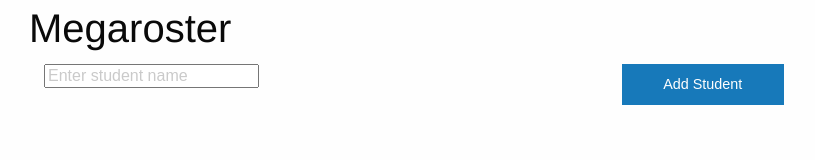
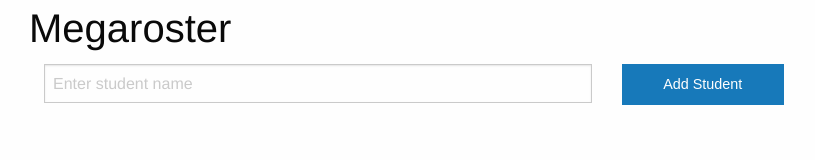
Before and after one commit to GraysonF/DaveysMegaroster, a plain HTML site: page index.html in a window 1280 px wide. Shown: the whole page, without its empty margins (226-1041 px from the left). Drawn offline with Linux system fonts and the light colour scheme.

Commit message:
"Fix input size"

```diff
--- a/index.html
+++ b/index.html
@@ -10,25 +10,25 @@
         <link rel="stylesheet" href="css/app.css">
     </head>
      <body>
-
-
     <div class="row">
       <div class="medium-offset-2 medium-8 columns">
         <h2>Megaroster</h2>
         <form>
           <div class="small-9 columns">
             <input
-                        type ="input"
-                        name = "studentName"
+              type="text"
+              name="studentName"
               placeholder="Enter student name"
             >
           </div>
           <div class="small-3 columns">
-                        <button type="submit" class = "button expanded">Add Student</button>
+            <button type="submit" class="button expanded">Add Student</button>
           </div>
         </form>
       </div>
     </div>
+
+
 
 
 
```
Lines whose indentation alone changed are shown as unchanged.
